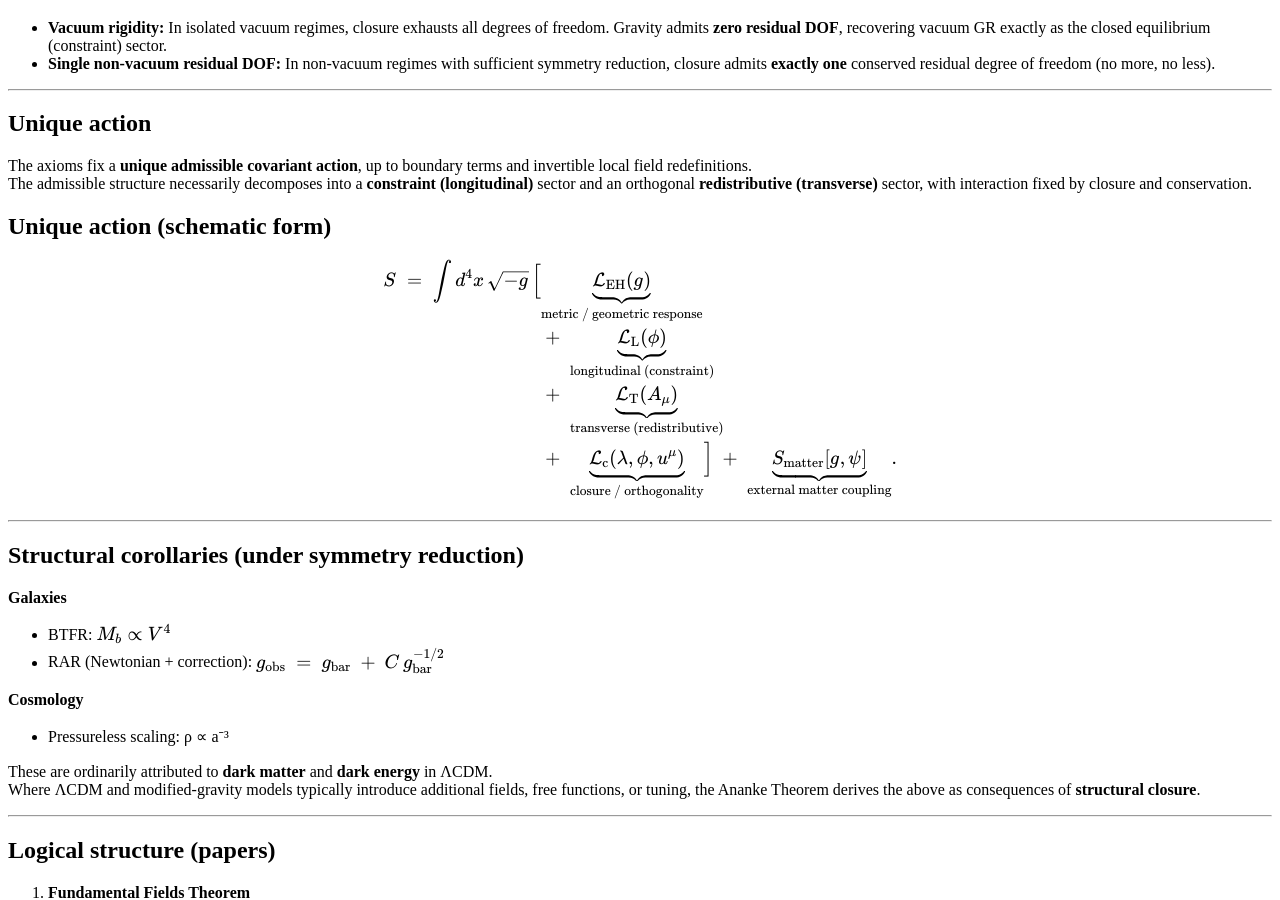
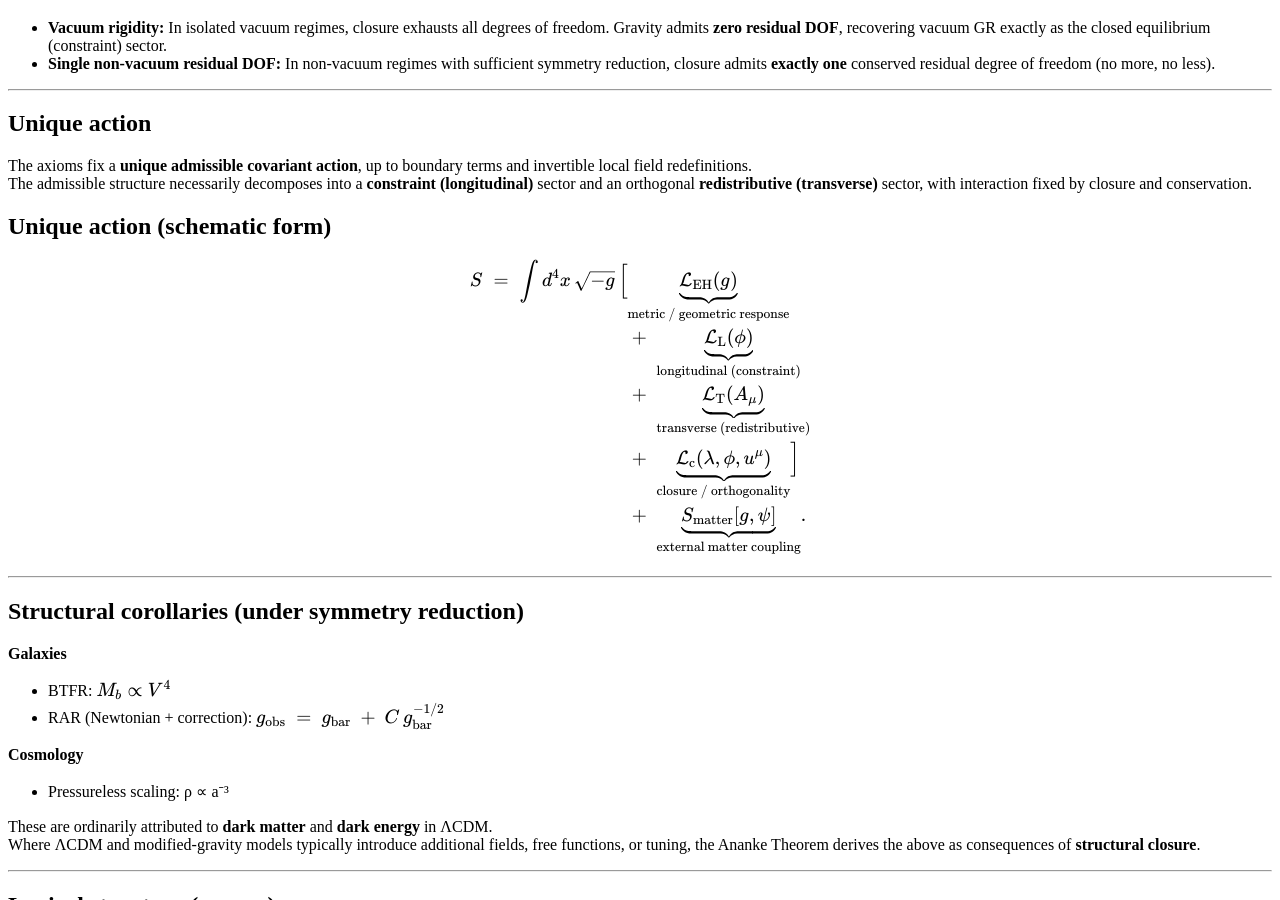
Before and after one commit to ananke-research/ananke-theorem, a Jekyll site: the page built from index.md, in a window 1280 px wide and 900 px high, scrolled down 321 px. Built offline with Jekyll 4.4.1, drawn with Linux system fonts in a browser that asks for light colours.

```diff
--- a/index.md
+++ b/index.md
@@ -42,9 +42,8 @@ S \;=\;
 &+\;\underbrace{\mathcal{L}_{\rm L}(\phi)}_{\text{longitudinal (constraint)}} \\
 &+\;\underbrace{\mathcal{L}_{\rm T}(A_\mu)}_{\text{transverse (redistributive)}} \\
 &+\;\underbrace{\mathcal{L}_{\rm c}(\lambda,\phi,u^\mu)}_{\text{closure / orthogonality}}
-\Big]
-\;+\;
-\underbrace{S_{\rm matter}[g,\psi]}_{\text{external matter coupling}} .
+\Big] \\
+&+\;\underbrace{S_{\rm matter}[g,\psi]}_{\text{external matter coupling}} .
 \end{aligned}
 $$
 
```
